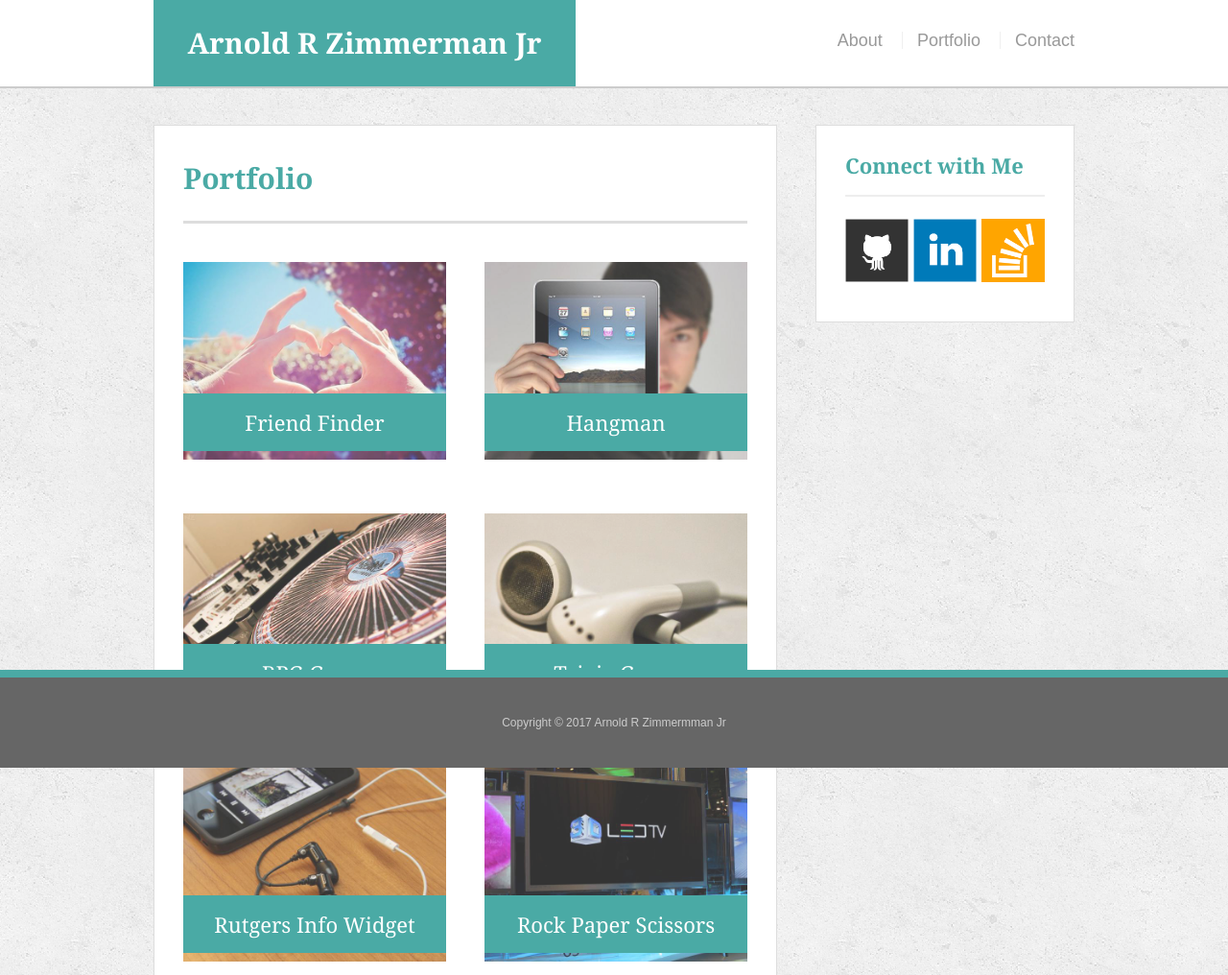
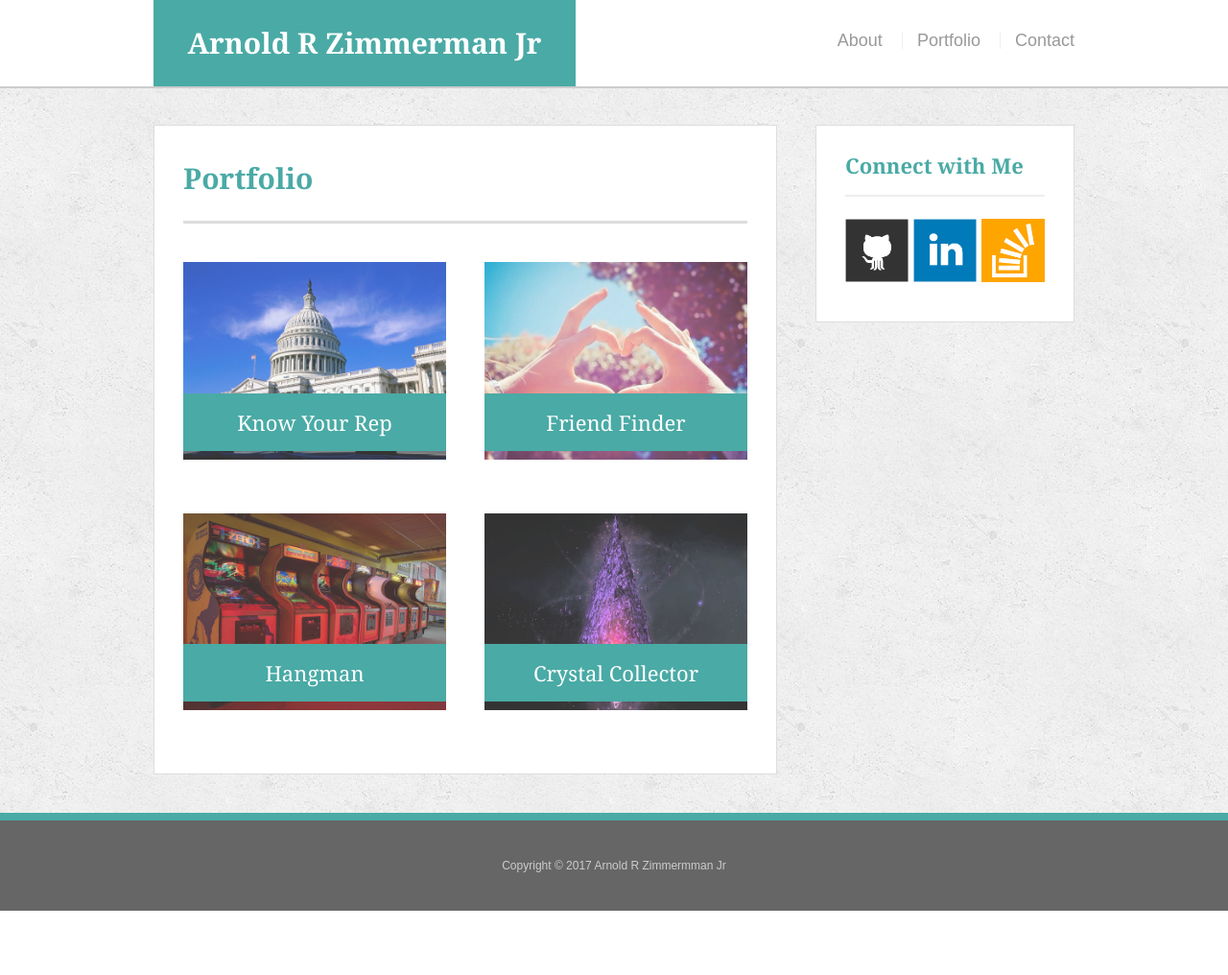
Before and after one commit to arnoldrz2/portfolio, a plain HTML site: page portfolio.html in a window 1280 px wide. Shown: the top 1016 px of the page at 96% size. After the commit the page ends 949 px from the top, so only its background shows below. Drawn offline with Linux system fonts and the light colour scheme.

Commit message:
added images and updated portfolio links

```diff
--- a/assets/css/style.css
+++ b/assets/css/style.css
@@ -104,15 +104,12 @@ footer {
   font-size: 12px;
   color: #fff;
   color: #ccc;
-  position: absolute;
-  left: 0;
-  bottom: 0;
   width: 100%;
-  overflow: hidden;
   text-align: center;
   background: #666;
   border-top: 8px solid #4aaaa5;
 }
+
 
 /* sidebar */
 
--- a/portfolio.html
+++ b/portfolio.html
@@ -27,38 +27,50 @@
       <h1>Portfolio</h1>
 
       <div class="work">
+        <a href="https://arnoldrz2.github.io/Know-Your-Rep/" target="_blank">
+          <img src="assets/images/congress_640x480.jpg" alt="know your rep">
+        </a>
+
+        <h3>Know Your Rep</h3>
+      </div>
+
+
+      <div class="work">
         <a href="https://friend-finder-arz.herokuapp.com/" target="_blank">
-          <img src="assets/images/love-friend-finder.jpg" alt="friendfinder">
+          <img src="assets/images/love-friend-finder.jpg" alt="friend finder">
         </a>
 
         <h3>Friend Finder</h3>
       </div>
 
       <div class="work">
-        <img src="assets/images/technics-q-c-640-480-1.jpg" alt="hangman">
+        <a href="https://arnoldrz2.github.io/hangman-game/" target="_blank">
+          <img src="assets/images/hangmanimage.jpeg" alt="hangman">
+        </a>
 
         <h3>Hangman</h3>
       </div>
+
       <div class="work">
-        <img src="assets/images/technics-q-c-640-480-2.jpg" alt="RPG Game">
+        <a href="https://arnoldrz2.github.io/Dark-Crystal-Collector/" target="_blank">
+          <img src="assets/images/dc.png" alt="RPG Game">
+        </a>
 
-        <h3>RPG Game</h3>
+        <h3>Crystal Collector</h3>
       </div>
-      <div class="work">
-        <img src="assets/images/technics-q-c-640-480-5.jpg" alt="Trivia Game">
 
-        <h3>Trivia Game</h3>
-      </div>
-      <div class="work">
+
+      <!-- <div class="work">
         <img src="assets/images/technics-q-c-640-480-7.jpg" alt="Rutgers Info Widget">
 
         <h3>Rutgers Info Widget</h3>
       </div>
+
       <div class="work">
         <img src="assets/images/technics-q-c-640-480-9.jpg" alt="Rock Paper Scissors">
 
         <h3>Rock Paper Scissors</h3>
-      </div>
+      </div> -->
 
     </section>
 
@@ -74,7 +86,7 @@
   </div>
 
   <footer>
-    <div class="container">
+    <div class="container footer">
       Copyright &copy; 2017 Arnold R Zimmermman Jr
     </div>
   </footer>
```
Also changed, not shown: contact.html (+1 -1 lines), index.html (+1 -1 lines), assets/images/DC.png (added), assets/images/congress_640x480.jpg (added), assets/images/hangmanimage.jpeg (added).
